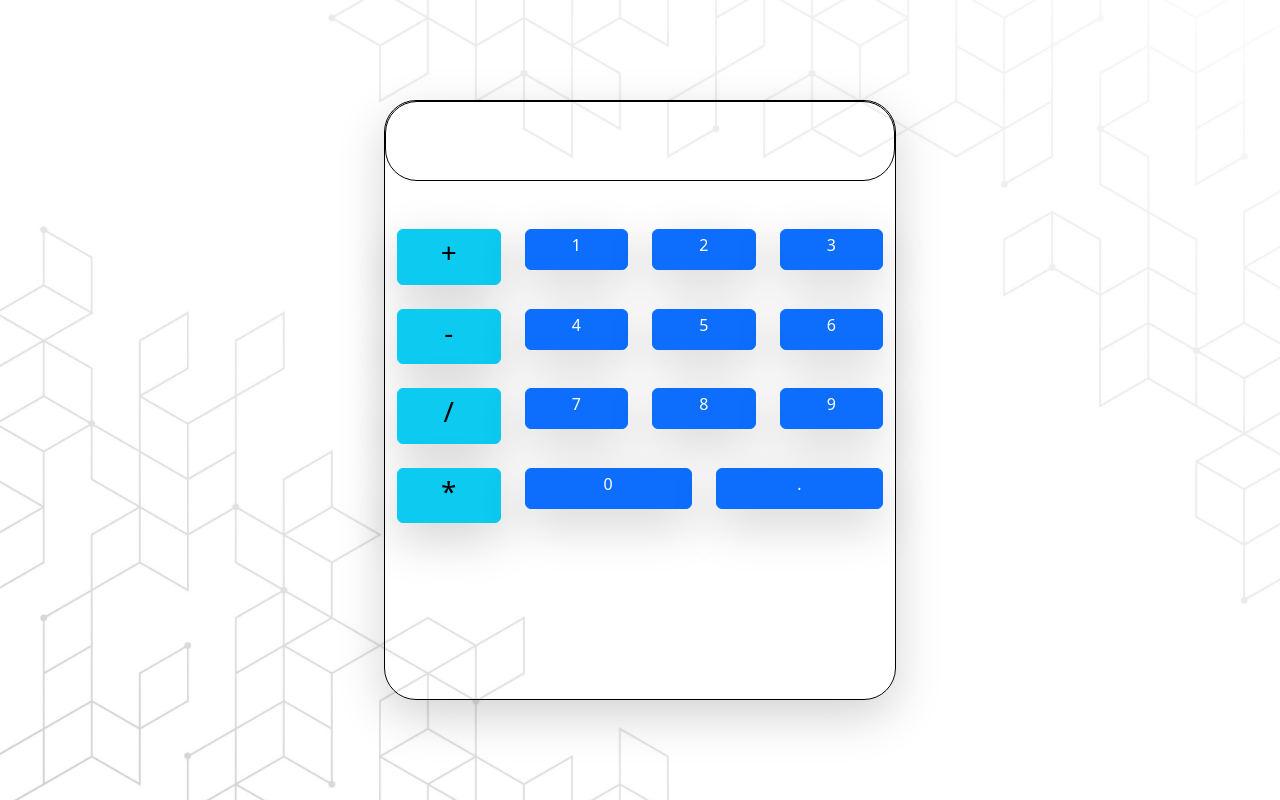
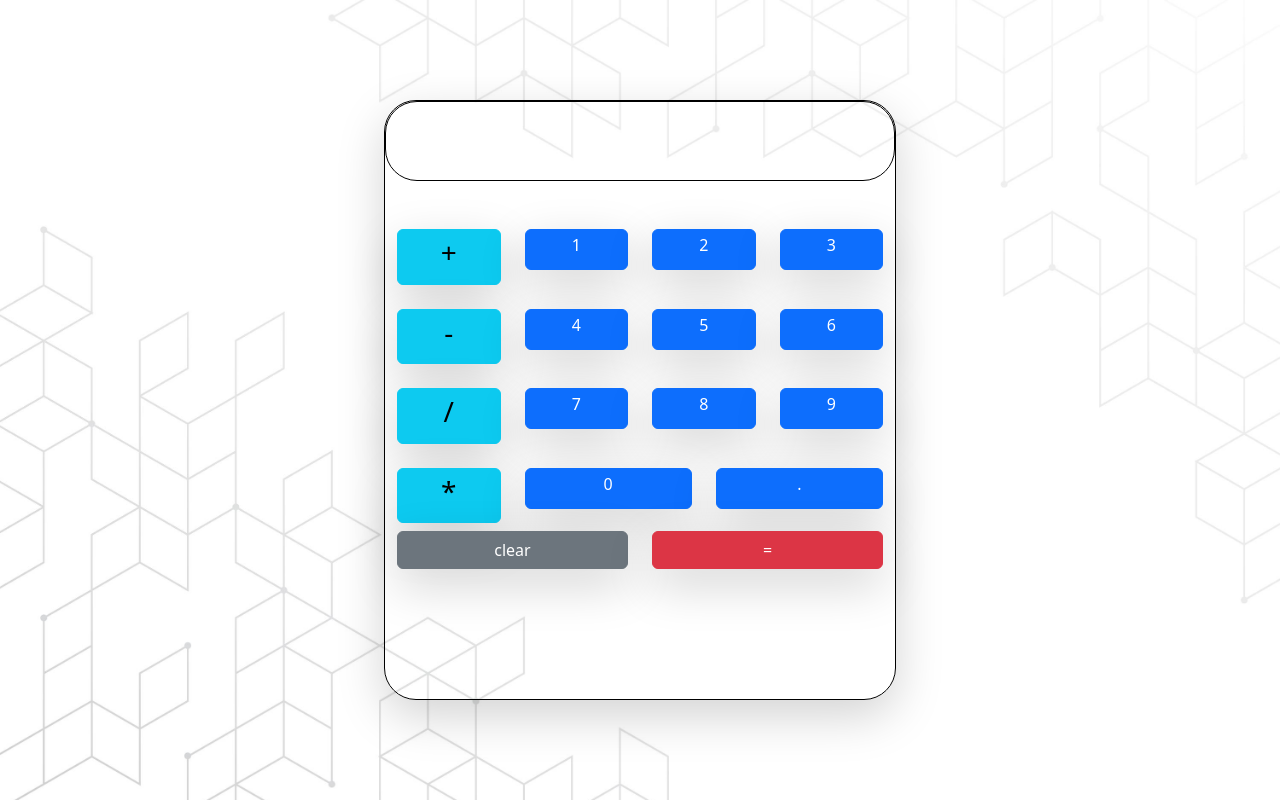
Before and after one commit to savindaJ/JS-Calculator, a website: page index.html in a window 1280 px wide. Drawn offline with Linux system fonts and the light colour scheme; files whose address does not match are found by name.

Commit message:
add last row

```diff
--- a/index.html
+++ b/index.html
@@ -86,6 +86,15 @@
                 </div>
             </div>
 
+            <div class="row mt-2">
+                <div class="col">
+                    <button id="btnClear" class="btn btn-secondary w-100 shadow-lg">clear</button>
+                </div>
+                <div class="col">
+                    <button id="equal" class="btn btn-danger w-100 shadow-lg">=</button>
+                </div>
+            </div>
+
         </section>
     </section>
 </main>
```
